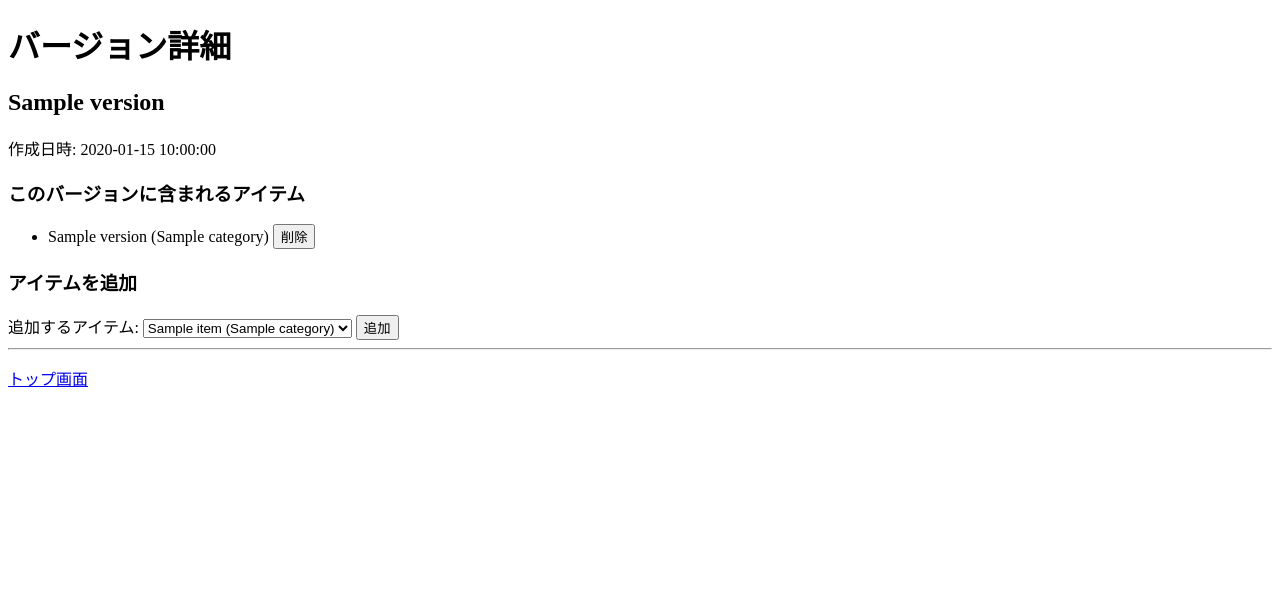
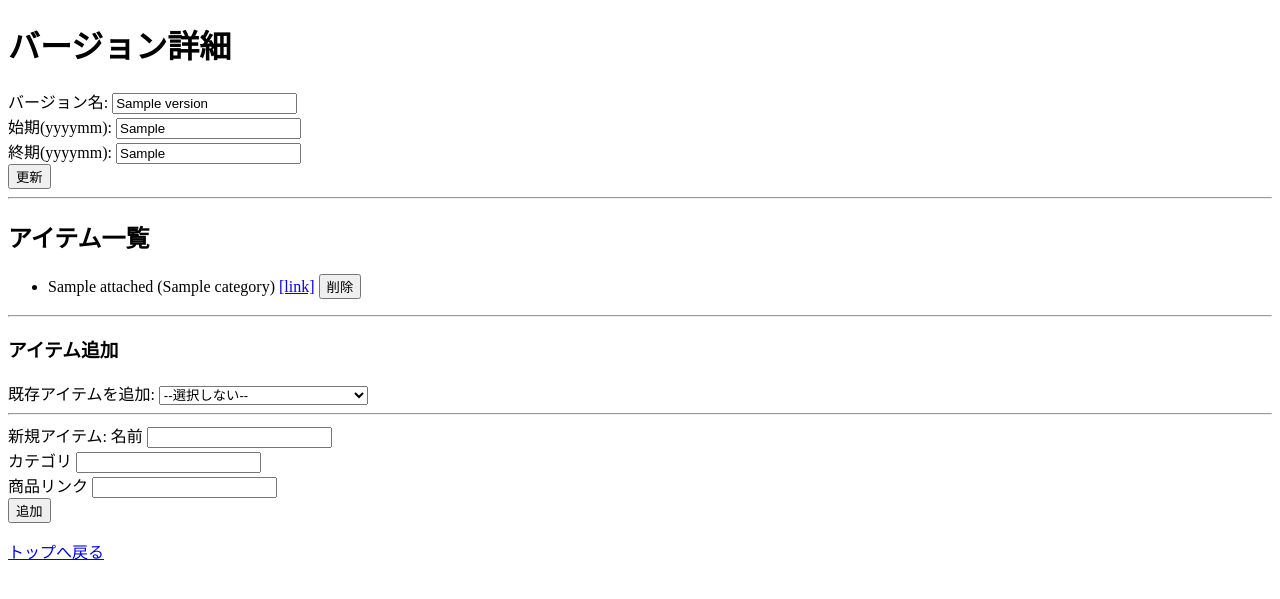
Before and after one commit to fjsho/flask-demo-my-desk-setup, a Flask app: template templates/version_detail.html in a window 1280 px wide. Shown: the top 599 px of the page. Run offline with Flask 3, Linux system fonts and the light colour scheme; the template is opened without the code that fills it: most values are stand-ins (such as "Sample title", 1, 10 or a date in 2020).

Commit message:
fix: アイテム編集、バージョン登録、アイテム一覧表示のテンプレートを追加および更新

```diff
--- a/app.py
+++ b/app.py
@@ -9,174 +9,283 @@ SCRIPT_DIR = os.path.dirname(os.path.abspath(__file__))
 ITEMS_FILE = os.path.join(SCRIPT_DIR, "items.json")
 VERSIONS_FILE = os.path.join(SCRIPT_DIR, "versions.json")
 
+
+# ---------------------
+# ユーティリティ
+# ---------------------
 def load_json(filepath):
-    """JSONファイルを読み込み、存在しない/破損している場合は空リストを返す。"""
     if not os.path.exists(filepath):
         return []
     try:
         with open(filepath, "r", encoding="utf-8") as f:
             return json.load(f)
-    except (json.JSONDecodeError, IOError):
+    except:
         return []
 
 def save_json(filepath, data):
-    """JSONファイルに保存する。"""
     with open(filepath, "w", encoding="utf-8") as f:
         json.dump(data, f, ensure_ascii=False, indent=2)
 
 def get_next_id(data_list):
-    """リスト中の最大idに+1した値を返す。空なら1を返す。"""
     if not data_list:
         return 1
     return max(item["id"] for item in data_list) + 1
 
-# --------------------------------------------------
-# トップ画面(ホーム)
-# --------------------------------------------------
+
+# ---------------------
+# トップ画面
+# ---------------------
 @app.route("/")
 def index():
-    """
-    トップ画面:
-     - バージョン一覧(デスク環境の履歴)を表示
-     - 新規登録画面への導線
-     - アイテム一覧画面への導線
-    """
+    """トップ画面: バージョン一覧、ボタン類を表示"""
     versions = load_json(VERSIONS_FILE)
-    # 最新が上に来るよう、createdAt 降順でソート (任意)
-    versions_sorted = sorted(versions, key=lambda v: v["createdAt"], reverse=True)
+
+    # ソート例: startPeriod 昇順 → endPeriod 昇順
+    # (要件に合わせて変更可)
+    def sort_key(v):
+        return (v.get("startPeriod", ""), v.get("endPeriod", ""))
+    versions_sorted = sorted(versions, key=sort_key)
+
     return render_template("index.html", versions=versions_sorted)
 
-# --------------------------------------------------
-# デスク環境(バージョン) 新規登録
-# --------------------------------------------------
+# ---------------------
+# デスク環境バージョン 新規登録
+# ---------------------
 @app.route("/version/new", methods=["GET", "POST"])
 def create_version():
-    """
-    新規バージョン登録画面:
-      - GET: フォームを表示
-      - POST: フォーム送信を受け取り、versions.jsonに保存
-    """
+    versions = load_json(VERSIONS_FILE)
+    items = load_json(ITEMS_FILE)
+
+    # 直前のデスク環境を取得 (最後に登録されたversion)
+    last_version = versions[-1] if versions else None
+
     if request.method == "POST":
+        # バージョン情報
         version_name = request.form.get("versionName")
-        # 作成日時は自動付与
-        now = datetime.now().strftime("%Y-%m-%dT%H:%M:%S")
+        start_period = request.form.get("startPeriod")
+        end_period = request.form.get("endPeriod")
 
-        versions = load_json(VERSIONS_FILE)
         new_id = get_next_id(versions)
-
-        new_version = {
+        new_ver = {
             "id": new_id,
             "versionName": version_name,
-            "createdAt": now,
-            "items": []  # 登録時点ではまだアイテムを持たない想定
+            "startPeriod": start_period,
+            "endPeriod": end_period,
+            "items": []
         }
 
-        versions.append(new_version)
+        # 既存アイテムのアタッチ (チェックボックス or 複数選択想定)
+        attached_item_ids = request.form.getlist("attach_item_ids")
+        for i_id in attached_item_ids:
+            new_ver["items"].append(int(i_id))
+
+        # アイテム新規登録 → 即アタッチ
+        new_item_name = request.form.get("new_item_name")
+        new_item_cat = request.form.get("new_item_category")
+        new_item_link = request.form.get("new_item_link")
+        if new_item_name:
+            item_id = get_next_id(items)
+            new_item = {
+                "id": item_id,
+                "name": new_item_name,
+                "category": new_item_cat,
+                "productLink": new_item_link
+            }
+            items.append(new_item)
+            # バージョンに即アタッチ
+            new_ver["items"].append(item_id)
+
+        versions.append(new_ver)
         save_json(VERSIONS_FILE, versions)
-        # 登録後はトップ画面or詳細画面に飛ばす
+        save_json(ITEMS_FILE, items)
+
         return redirect(url_for("show_version", version_id=new_id))
 
-    # GET: フォームを表示
-    return render_template("version_new.html")
+    # GETリクエスト時: フォーム表示
+    return render_template("version_new.html", last_version=last_version, items=items)
 
-# --------------------------------------------------
-# バージョン詳細画面
-# --------------------------------------------------
-@app.route("/version/<int:version_id>")
+# ---------------------
+# デスク環境バージョン 詳細 & 更新
+# ---------------------
+@app.route("/version/<int:version_id>", methods=["GET"])
 def show_version(version_id):
-    """
-    バージョン詳細:
-      - バージョン名、作成日時、紐づくアイテム一覧を表示
-      - アイテム追加フォームあり
-    """
     versions = load_json(VERSIONS_FILE)
-    items_all = load_json(ITEMS_FILE)
+    items = load_json(ITEMS_FILE)
 
     version = next((v for v in versions if v["id"] == version_id), None)
-    if version is None:
-        return f"Version ID {version_id} not found.", 404
+    if not version:
+        return "Version not found.", 404
 
-    # バージョンに含まれるアイテムを抽出
-    version_items = [i for i in items_all if i["id"] in version["items"]]
+    # このバージョンに紐づくアイテム
+    attached_items = [i for i in items if i["id"] in version["items"]]
 
     return render_template("version_detail.html",
                            version=version,
-                           version_items=version_items,
-                           all_items=items_all)
+                           attached_items=attached_items,
+                           all_items=items)
+
+@app.route("/version/<int:version_id>/update", methods=["POST"])
+def update_version_info(version_id):
+    """バージョン名, startPeriod, endPeriod の更新"""
+    versions = load_json(VERSIONS_FILE)
+    version = next((v for v in versions if v["id"] == version_id), None)
+    if not version:
+        return "Version not found.", 404
+
+    version["versionName"] = request.form.get("versionName")
+    version["startPeriod"] = request.form.get("startPeriod")
+    version["endPeriod"] = request.form.get("endPeriod")
+
+    save_json(VERSIONS_FILE, versions)
+    return redirect(url_for("show_version", version_id=version_id))
 
 @app.route("/version/<int:version_id>/add_item", methods=["POST"])
 def add_item_to_version(version_id):
-    """
-    バージョンにアイテムをアタッチする。
-    (既存アイテムのIDを選択してPOSTする形)
-    """
-    item_id = int(request.form.get("item_id", 0))
+    """既存アイテム or 新規アイテムをバージョンにアタッチ"""
     versions = load_json(VERSIONS_FILE)
-    items_all = load_json(ITEMS_FILE)
+    items = load_json(ITEMS_FILE)
+    version = next((v for v in versions if v["id"] == version_id), None)
 
-    version = next((v for v in versions if v["id"] == version_id), None)
-    if version is None:
-        return f"Version ID {version_id} not found.", 404
+    if not version:
+        return "Version not found.", 404
 
-    # 該当アイテムが存在するかチェック
-    item = next((i for i in items_all if i["id"] == item_id), None)
-    if item is None:
-        return f"Item ID {item_id} not found.", 404
+    # case1: 既存アイテムIDで追加
+    existing_item_id = request.form.get("existing_item_id")
+    if existing_item_id:
+        i_id = int(existing_item_id)
+        if i_id not in version["items"]:
+            version["items"].append(i_id)
 
-    # すでに含まれていなければ追加
-    if item_id not in version["items"]:
-        version["items"].append(item_id)
-        save_json(VERSIONS_FILE, versions)
+    # case2: 新規アイテム -> 即アタッチ
+    new_item_name = request.form.get("new_item_name")
+    if new_item_name:
+        new_item_cat = request.form.get("new_item_category")
+        new_item_link = request.form.get("new_item_link")
+        new_id = get_next_id(items)
+        new_item = {
+            "id": new_id,
+            "name": new_item_name,
+            "category": new_item_cat,
+            "productLink": new_item_link
+        }
+        items.append(new_item)
+        version["items"].append(new_id)
+
+    save_json(VERSIONS_FILE, versions)
+    save_json(ITEMS_FILE, items)
 
     return redirect(url_for("show_version", version_id=version_id))
 
 @app.route("/version/<int:version_id>/remove_item", methods=["POST"])
 def remove_item_from_version(version_id):
-    """
-    バージョンからアイテムをデタッチする。
-    """
-    item_id = int(request.form.get("item_id", 0))
+    """バージョンからアイテムをデタッチ"""
     versions = load_json(VERSIONS_FILE)
+    version = next((v for v in versions if v["id"] == version_id), None)
+    if not version:
+        return "Version not found.", 404
 
-    version = next((v for v in versions if v["id"] == version_id), None)
-    if version is None:
-        return f"Version ID {version_id} not found.", 404
-
+    item_id = int(request.form.get("item_id"))
     if item_id in version["items"]:
         version["items"].remove(item_id)
+
         save_json(VERSIONS_FILE, versions)
+        save_json(VERSIONS_FILE, versions)
+
+    save_json(VERSIONS_FILE, versions)
 
     return redirect(url_for("show_version", version_id=version_id))
 
-# --------------------------------------------------
-# アイテム一覧 (＋新規作成)
-# --------------------------------------------------
+# ---------------------
+# アイテム一覧 (CRUD)
+# ---------------------
 @app.route("/items", methods=["GET", "POST"])
-def items():
-    """
-    GET: アイテム一覧を表示
-    POST: 新規アイテムを登録
-    """
+def items_list():
+    """GET: 一覧表示, POST: 新規アイテム作成"""
     if request.method == "POST":
+        # 新規アイテム作成
         name = request.form.get("name")
         category = request.form.get("category")
-        items_list = load_json(ITEMS_FILE)
-        new_id = get_next_id(items_list)
+        link = request.form.get("productLink")
+
+        items_data = load_json(ITEMS_FILE)
+        new_id = get_next_id(items_data)
         new_item = {
             "id": new_id,
             "name": name,
-            "category": category
+            "category": category,
+            "productLink": link
         }
-        items_list.append(new_item)
-        save_json(ITEMS_FILE, items_list)
-        return redirect(url_for("items"))
+        items_data.append(new_item)
+        save_json(ITEMS_FILE, items_data)
+        return redirect(url_for("items_list"))
 
     # GET: 一覧表示
-    items_list = load_json(ITEMS_FILE)
-    return render_template("items.html", items=items_list)
+    items_data = load_json(ITEMS_FILE)
+    versions = load_json(VERSIONS_FILE)
 
-# --------------------------------------------------
+    # アイテムごとに「使用されているバージョン一覧」を付加
+    def find_versions_for_item(item_id):
+        used_in = []
+        for v in versions:
+            if item_id in v["items"]:
+                used_in.append(v)
+        return used_in
+
+    # each item => which versions?
+    items_with_usage = []
+    for it in items_data:
+        used_in = find_versions_for_item(it["id"])
+        items_with_usage.append({
+            "item": it,
+            "versions": used_in
+        })
+
+    return render_template("items.html", items_with_usage=items_with_usage)
+
+@app.route("/items/<int:item_id>/edit", methods=["GET"])
+def edit_item(item_id):
+    items_data = load_json(ITEMS_FILE)
+    item = next((i for i in items_data if i["id"] == item_id), None)
+    if not item:
+        return "Item not found.", 404
+    return render_template("item_edit.html", item=item)
+
+@app.route("/items/<int:item_id>/update", methods=["POST"])
+def update_item(item_id):
+    items_data = load_json(ITEMS_FILE)
+    item = next((i for i in items_data if i["id"] == item_id), None)
+    if not item:
+        return "Item not found.", 404
+
+    item["name"] = request.form.get("name")
+    item["category"] = request.form.get("category")
+    item["productLink"] = request.form.get("productLink")
+
+    save_json(ITEMS_FILE, items_data)
+    return redirect(url_for("items_list"))
+
+@app.route("/items/<int:item_id>/delete", methods=["POST"])
+def delete_item(item_id):
+    """どのバージョンにも使われていない場合のみ削除"""
+    items_data = load_json(ITEMS_FILE)
+    versions = load_json(VERSIONS_FILE)
+
+    item = next((i for i in items_data if i["id"] == item_id), None)
+    if not item:
+        return "Item not found.", 404
+
+    # 使われているかチェック
+    used = any(item_id in v["items"] for v in versions)
+    if used:
+        return "このアイテムはバージョンで使用中のため削除できません。", 400
+
+    # 削除
+    items_data = [i for i in items_data if i["id"] != item_id]
+    save_json(ITEMS_FILE, items_data)
+    return redirect(url_for("items_list"))
+
+# ---------------------
 # Flask起動
-# --------------------------------------------------
+# ---------------------
 if __name__ == "__main__":
     app.run(debug=True)
--- a/templates/version_detail.html
+++ b/templates/version_detail.html
@@ -2,21 +2,46 @@
 <html>
   <head>
     <meta charset="utf-8" />
-    <title>Desk Environment - バージョン詳細</title>
+    <title>Version Detail</title>
   </head>
   <body>
     <h1>バージョン詳細</h1>
-    <h2>{{ version.versionName }}</h2>
-    <p>作成日時: {{ version.createdAt }}</p>
+    <form
+      action="{{ url_for('update_version_info', version_id=version.id) }}"
+      method="POST"
+    >
+      <div>
+        <label>バージョン名:</label>
+        <input
+          type="text"
+          name="versionName"
+          value="{{ version.versionName }}"
+        />
+      </div>
+      <div>
+        <label>始期(yyyymm):</label>
+        <input
+          type="text"
+          name="startPeriod"
+          value="{{ version.startPeriod }}"
+        />
+      </div>
+      <div>
+        <label>終期(yyyymm):</label>
+        <input type="text" name="endPeriod" value="{{ version.endPeriod }}" />
+      </div>
+      <button type="submit">更新</button>
+    </form>
 
-    <!-- 登録されているアイテム一覧 -->
-    <h3>このバージョンに含まれるアイテム</h3>
-    {% if version_items %}
+    <hr />
+    <h2>アイテム一覧</h2>
+    {% if attached_items %}
     <ul>
-      {% for it in version_items %}
+      {% for it in attached_items %}
       <li>
         {{ it.name }} ({{ it.category }})
-        <!-- アイテム削除ボタン -->
+        <a href="{{ it.productLink }}">[link]</a>
+        <!-- デタッチボタン -->
         <form
           action="{{ url_for('remove_item_from_version', version_id=version.id) }}"
           method="POST"
@@ -29,25 +54,40 @@
       {% endfor %}
     </ul>
     {% else %}
-    <p>まだアイテムがありません。</p>
+    <p>アイテムがありません。</p>
     {% endif %}
 
-    <!-- アイテム追加フォーム (既存アイテム選択) -->
-    <h3>アイテムを追加</h3>
+    <hr />
+    <h3>アイテム追加</h3>
     <form
       action="{{ url_for('add_item_to_version', version_id=version.id) }}"
       method="POST"
     >
-      <label for="item_id">追加するアイテム:</label>
-      <select name="item_id">
-        {% for it in all_items %}
-        <option value="{{ it.id }}">{{ it.name }} ({{ it.category }})</option>
-        {% endfor %}
-      </select>
+      <div>
+        <label>既存アイテムを追加:</label>
+        <select name="existing_item_id">
+          <option value="">--選択しない--</option>
+          {% for it in all_items %}
+          <option value="{{ it.id }}">{{ it.name }} ({{ it.category }})</option>
+          {% endfor %}
+        </select>
+      </div>
+      <hr />
+      <div>
+        <label>新規アイテム: 名前</label>
+        <input type="text" name="new_item_name" />
+      </div>
+      <div>
+        <label>カテゴリ</label>
+        <input type="text" name="new_item_category" />
+      </div>
+      <div>
+        <label>商品リンク</label>
+        <input type="text" name="new_item_link" />
+      </div>
       <button type="submit">追加</button>
     </form>
 
-    <hr />
-    <p><a href="{{ url_for('index') }}">トップ画面</a></p>
+    <p><a href="{{ url_for('index') }}">トップへ戻る</a></p>
   </body>
 </html>
```
Also changed, not shown: templates/index.html (+7 -20 lines), templates/item_edit.html (added, +26 -0 lines), templates/items.html (+42 -22 lines), templates/version_new.html (+50 -14 lines).
